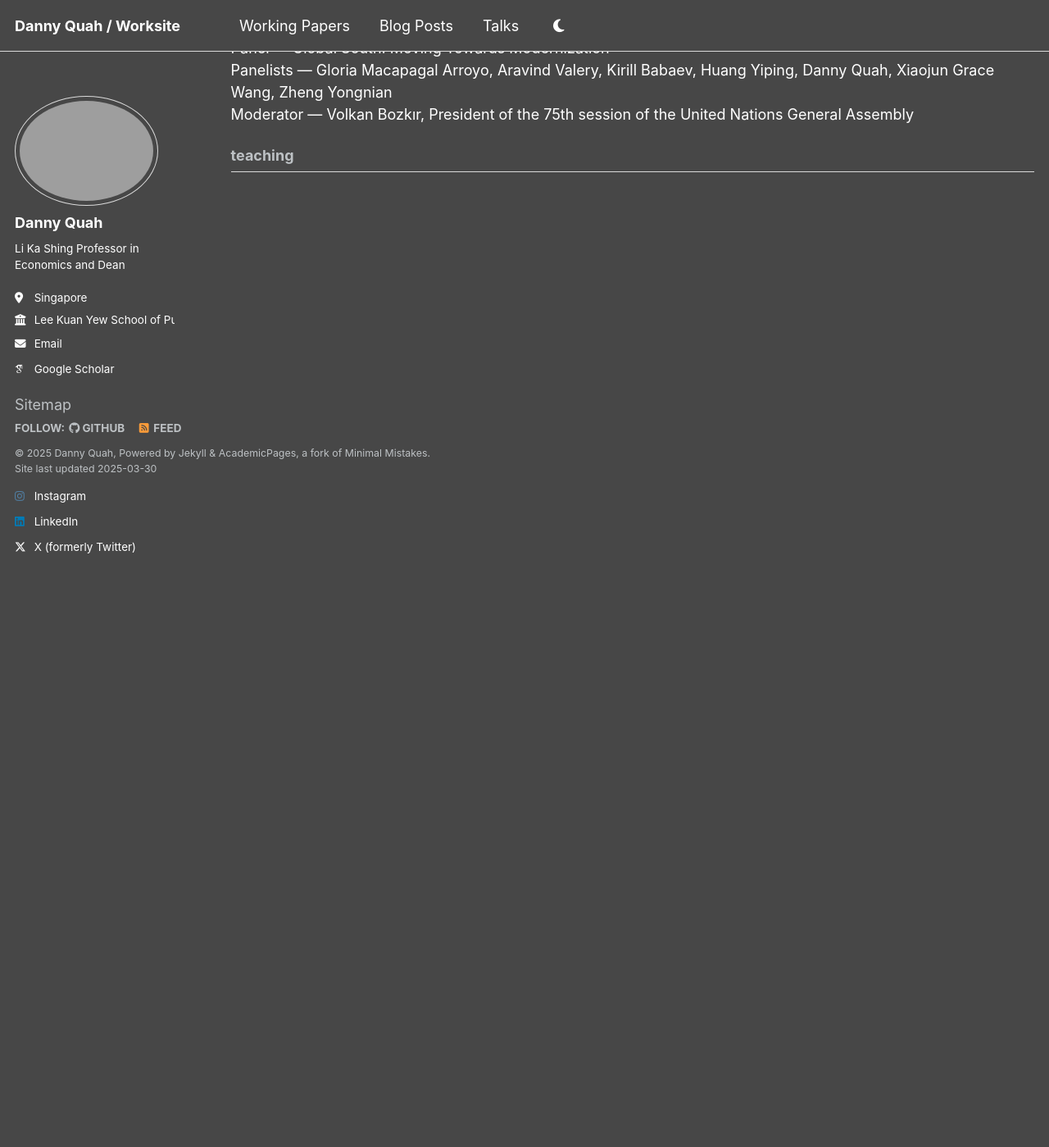
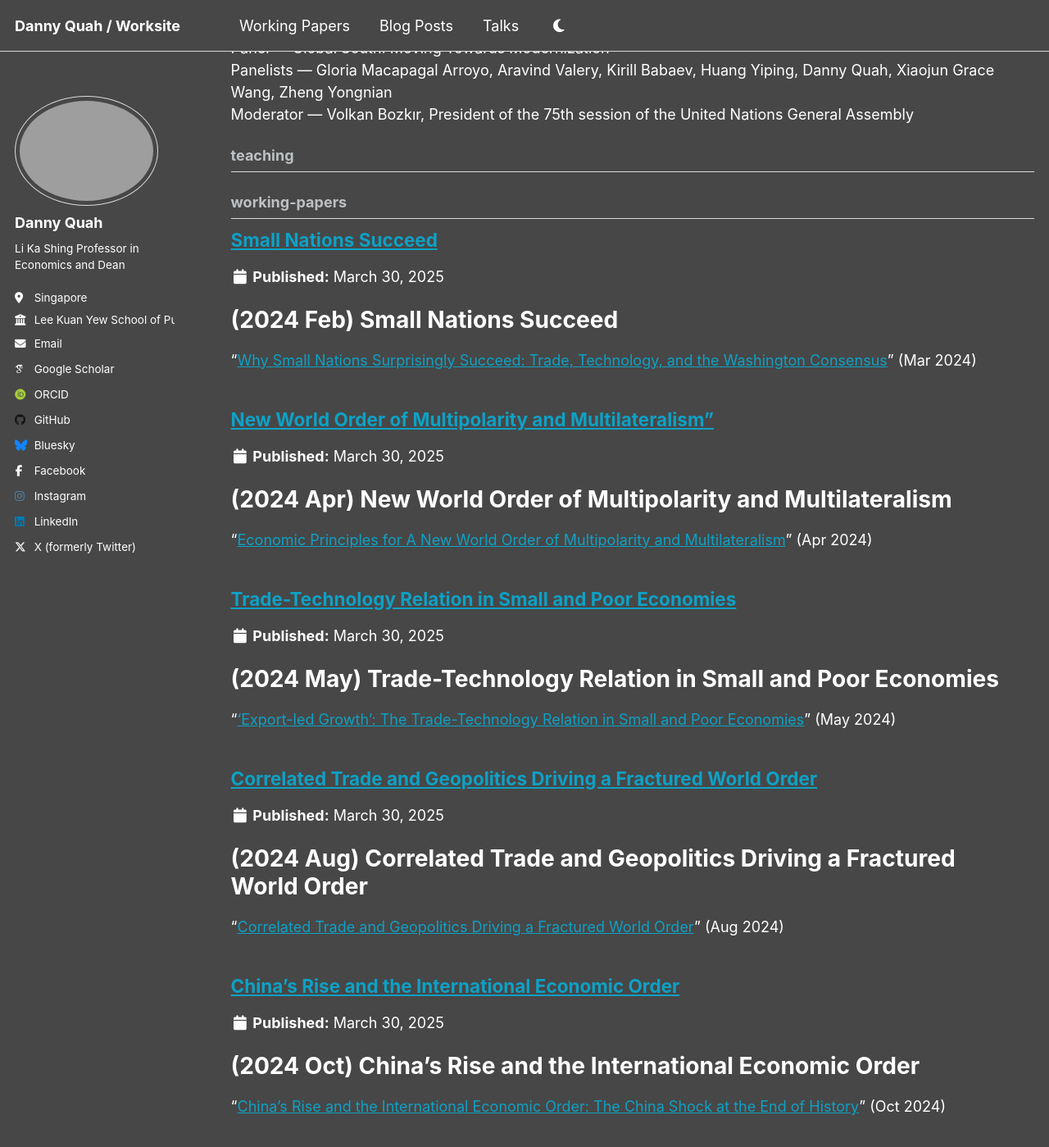
Before and after one commit to DannyQuah/DannyQuah.github.io, a Jekyll site: the page built from _pages/collection-archive.html, in a window 1280 px wide and 1400 px high, scrolled down 3281 px. Shown: the whole window at 82% size. Built offline with Jekyll 4.4.1, drawn with Linux system fonts in a browser that asks for light colours; some web fonts are replaced; before the commit the page ends 3880 px from its top, so only the background shows below that.

Commit message:
Working Papers content

```diff
--- a/_config.yml
+++ b/_config.yml
@@ -212,6 +212,7 @@ kramdown:
 
 
 # These settings control the types of collections used by the template
+# DQ 2025.03.30.2128.Sun -- add working-papers stanza
 collections:
   teaching:
     output: true
@@ -225,9 +226,13 @@ collections:
   talks:
     output: true
     permalink: /:collection/:path/
+  working-papers:
+    output: true
+    permalink: /:collection/:path/
 
 
 # These settings control how pages and collections are included in the site
+# DQ 2025.03.30.2128.Sun -- add working-papers stanza
 defaults:
   # _posts
   - scope:
@@ -282,6 +287,15 @@ defaults:
       layout: talk
       author_profile: true
       share: true
+  # _working-papers
+  - scope:
+      path: ""
+      type: working-papers
+    values:
+      layout: single
+      author_profile: true
+      share: true
+      comment: true
 
 
 # Sass/SCSS
--- a/_data/navigation.yml
+++ b/_data/navigation.yml
@@ -6,13 +6,17 @@
 #
 # NOTE that only one of the CV options should be selected, the first is for the
 #      Markdown formatted page while the second is generated using JSON.
+# DQ 2025.03.30.2128.Sun -- add working-papers stanza
 
 main:
   # - title: "Publications"
   #   url: /publications/
 
   - title: "Working Papers"
-    url: /portfolio/
+    url: /working-papers/
+
+  # - title: "Portfolio"
+  #   url: /portfolio/
 
   - title: "Blog Posts"
     url: /year-archive/
--- /dev/null
+++ b/_working-papers/2024-02-small-nations-succeed.md
@@ -0,0 +1,20 @@
+---
+title: "Small Nations Succeed"
+# Last-edited: 2025.03.22.2058.Sat -- Danny Quah (me@DannyQuah.com)
+# collection: theColletion
+type: "Working Paper"
+# Created: 2025.03.22.2056.Sat -- Danny Quah (me@DannyQuah.com)
+# date: 2025-03-22
+# permalink: /portfolio/
+# venue: "theVenue"
+# location: "theLocation"
+fileName: 2024-02-small-nations-succeed.md
+---
+# (2024 Feb) Small Nations Succeed
+"<a href="https://dannyquah.github.io/Storage/2024.02-Danny.Quah-Small-Nations-Success.pdf">Why Small Nations Surprisingly Succeed:  Trade, Technology, and the Washington Consensus</a>" (Mar 2024)
+
+[<img src="https://DannyQuah.github.io/Storage/2024.02-Danny.Quah-Small-Nations-Success-titlepage.png" alt = "Small Nations Succeed - Titlepage"/>](https://dannyquah.github.io/Storage/2024.02-Danny.Quah-Small-Nations-Success.pdf)
+
+<!---
+   Invisible section // 2024-02-small-nations-succeed.md
+-->
--- /dev/null
+++ b/_working-papers/2024-04-multipolarity-multilateralism.md
@@ -0,0 +1,20 @@
+---
+title: New World Order of Multipolarity and Multilateralism"
+# Last-edited: 2025.03.22.1914.Sat -- Danny Quah (me@DannyQuah.com)
+# collection: theColletion
+type: "Working Paper"
+# Created: 2025.03.22.1913.Sat -- Danny Quah (me@DannyQuah.com)
+# date: 2025-03-22
+# permalink: /portfolio/
+# venue: "theVenue"
+# location: "theLocation"
+fileName: 2024-04-multipolarity-multilateralism.md
+---
+# (2024 Apr) New World Order of Multipolarity and Multilateralism
+"<a href="https://dannyquah.github.io/Storage/2024.03-Danny.Quah-New-World-Order-Multipolarity-Multilateralism.pdf">Economic Principles for A New World Order of Multipolarity and Multilateralism</a>" (Apr 2024)
+
+[<img src="https://DannyQuah.github.io/Storage/2024.03-Danny.Quah-New-World-Order-Multipolarity-Multilateralism-titlepage.png" alt = "New World Order - Titlepage"/>](https://dannyquah.github.io/Storage/2024.03-Danny.Quah-New-World-Order-Multipolarity-Multilateralism.pdf)
+
+<!---
+   Invisible section // 2024-04-multipolarity-multilateralism.md
+-->
--- /dev/null
+++ b/_working-papers/2024-05-small-poor-trade-technology.md
@@ -0,0 +1,20 @@
+---
+title: "Trade-Technology Relation in Small and Poor Economies"
+# Last-edited: 2025.03.22.1918.Sat -- Danny Quah (me@DannyQuah.com)
+# collection: theColletion
+type: "Working Paper"
+# Created: 2025.03.22.1853.Sat -- Danny Quah (me@DannyQuah.com)
+# date: 2025-03-22
+# permalink: /portfolio/
+# venue: "theVenue"
+# location: "theLocation"
+fileName: 2024-05-small-poor-trade-technology.md
+---
+# (2024 May) Trade-Technology Relation in Small and Poor Economies
+"<a href="https://dannyquah.github.io/Storage/2024.03-Danny.Quah-Small-Poor-Trade-Technology.pdf">'Export-led Growth':  The Trade-Technology Relation in Small and Poor Economies</a>" (May 2024)
+
+[<img src="https://dannyquah.github.io/Storage/2024.03-Danny.Quah-Small-Poor-Trade-Technology-titlepage.png" alt = "Trade-Technology in Small and Poor Economies - Titlepage"/>](https://dannyquah.github.io/Storage/2024.03-Danny.Quah-Small-Poor-Trade-Technology.pdf)
+
+<!---
+   Invisible section // 2024-05-small-poor-trade-technology.md
+-->
--- /dev/null
+++ b/_working-papers/2024-08-correlated-trade-geopolitics.md
@@ -0,0 +1,20 @@
+---
+title: "Correlated Trade and Geopolitics Driving a Fractured World Order"
+# Last-edited: 2025.03.22.1733.Sat -- Danny Quah (me@DannyQuah.com)
+# collection: theColletion
+type: "Working Paper"
+# Created: 2025.03.22.1728.Sat -- Danny Quah (me@DannyQuah.com)
+# date: 2025-03-22
+# permalink: /_portfolio/
+# venue: "theVenue"
+# location: "theLocation"
+fileName: 2024-08-correlated-trade-geopolitics.md
+---
+# (2024 Aug) Correlated Trade and Geopolitics Driving a Fractured World Order
+"<a href="https://dannyquah.github.io/Storage/2024.08-Danny.Quah-Correlated-Trade-Geopolitics-Fractured-Order.pdf">Correlated Trade and Geopolitics Driving a Fractured World Order</a>" (Aug 2024)
+
+[<img src="https://dannyquah.github.io/Storage/2024.08-Danny.Quah-Correlated-Trade-Geopolitics-Fractured-Order-titlepage.png" alt = "Correlated Trade Geopolitics Driving a Fractured World Order - Titlepage"/>](https://dannyquah.github.io/Storage/2024.08-Danny.Quah-Correlated-Trade-Geopolitics-Fractured-Order.pdf)
+
+<!---
+   Invisible section // 2024-08-correlated-trade-geopolitics.md
+-->
--- /dev/null
+++ b/_working-papers/2024-10-China-rise-international-order.md
@@ -0,0 +1,20 @@
+---
+title: "China's Rise and the International Economic Order"
+# Last-edited: 2025.03.22.1858.Sat -- Danny Quah (me@DannyQuah.com)
+# collection: theCollection
+type: "Working Paper"
+# Created: 2025.03.22.1530.Sat -- Danny Quah (me@DannyQuah.com)
+# date: 2025-03-22
+# permalink: /portfolio/
+# venue: "theVenue"
+# location: "theLocation"
+fileName: 2024-10-China-rise-international-order.md
+---
+# (2024 Oct) China's Rise and the International Economic Order
+"<a href="https://dannyquah.github.io/Storage/2024.10-Danny.Quah-Chinas-Rise-International-Economic-Order.pdf">China's Rise and the International Economic Order: The China Shock at the End of History</a>" (Oct 2024)
+
+[<img src="https://dannyquah.github.io/Storage/2024.10-Danny.Quah-Chinas-Rise-International-Economic-Order-titlepage.png" alt = "China's Rise and the International Economic Order: The China Shock at the End of History - Titlepage" />](https://dannyquah.github.io/Storage/2024.10-Danny.Quah-Chinas-Rise-International-Economic-Order.pdf)
+
+<!---
+   Invisible section // 2024-10-China-rise-international-order.md
+-->
```
Also changed, not shown: _pages/about.md (+3 -2 lines).
